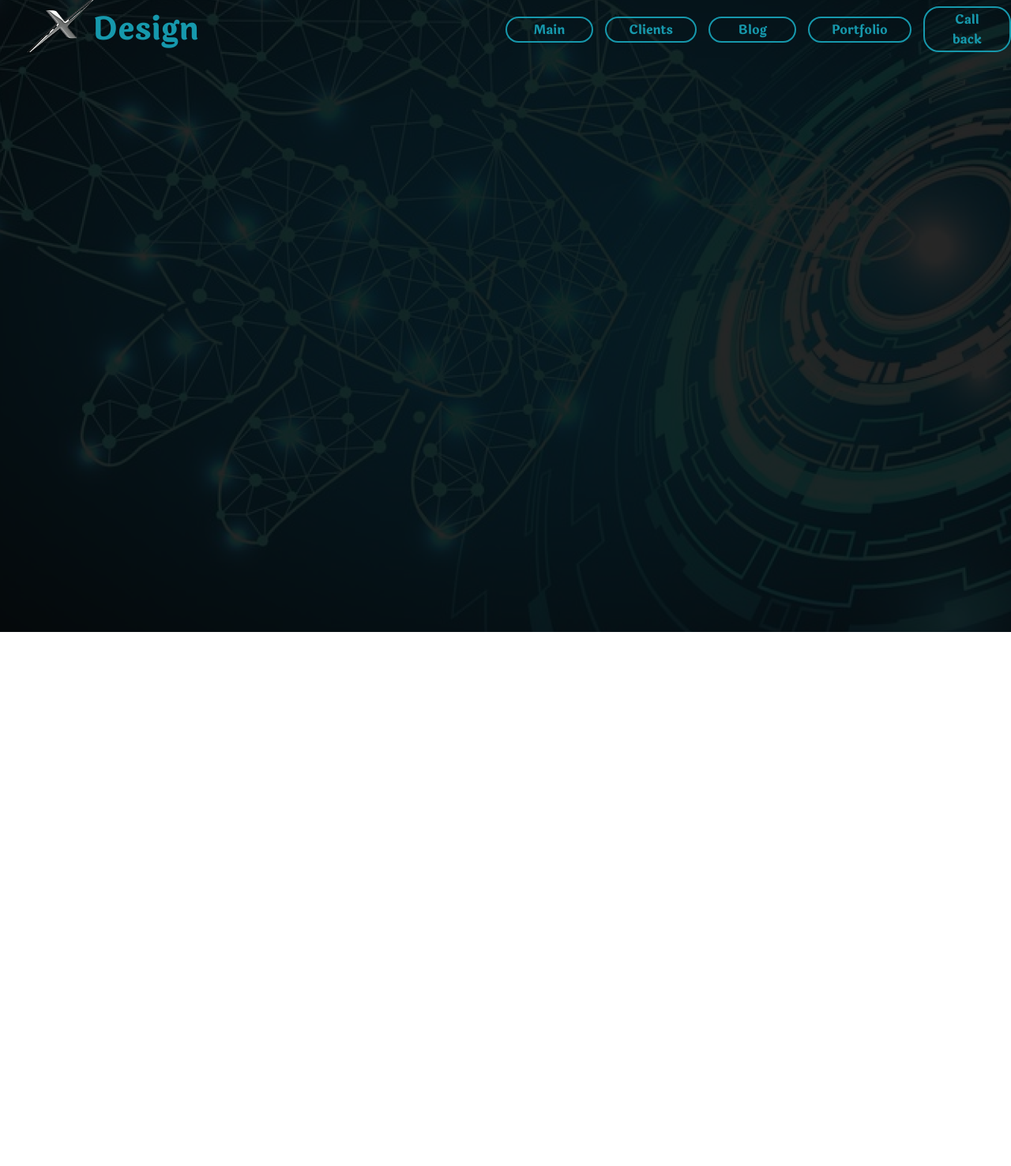
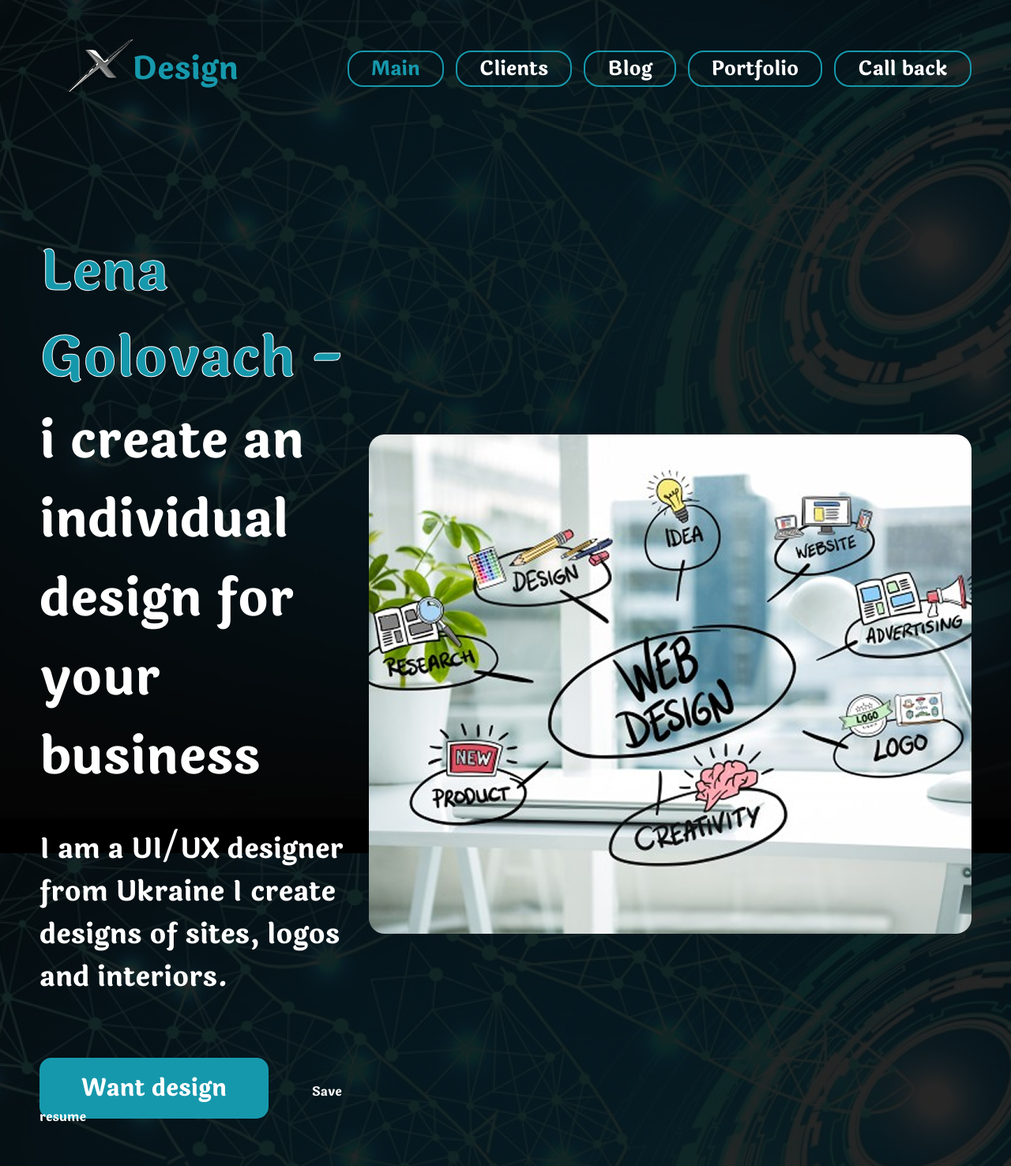
Before and after one commit to vlad28042011-art/27.04.2026, a plain HTML site: page L10/index.html in a window 1280 px wide. Shown: the whole page at 79% size. Before the commit the page ends 800 px from the top, so only its background shows below. Drawn offline with Linux system fonts and the light colour scheme.

Commit message:
makeup done

```diff
--- a/L10/index.html
+++ b/L10/index.html
@@ -1,5 +1,6 @@
 <!DOCTYPE html>
 <html lang="en">
+
 <head>
   <meta charset="UTF-8">
   <meta name="viewport" content="width=device-width, initial-scale=1.0">
@@ -7,6 +8,7 @@
   <link rel="stylesheet" href="style/main.css">
 
 </head>
+
 <body>
   <header class="header fl">
     <div class="logo-box fl">
@@ -17,7 +19,7 @@
       <nav>
         <ul class="nav-list fl">
           <li class="nav-item">
-              <a href="" class="nav-link">Main</a>
+            <a href="" class="nav-link1">Main</a>
           </li>
           <li class="nav-item">
             <a href="" class="nav-link">Clients</a>
@@ -35,6 +37,22 @@
       </nav>
     </div>
   </header>
-    <main></main>
+  <main class="fl main">
+    <div class="left-col col">
+      <h1 class="autor-name">Lena Golovach -</h1>
+      <p class="autor-about">i create an individual
+        design for your business</p>
+      <p class="autor-description">I am a UI/UX designer from Ukraine
+        I create designs of sites, logos and interiors.</p>
+      <div class="autor-link-box">
+        <a href="#" class="autor-link1">Want design</a>
+        <a href="#" class="autor-link">Save resume</a>
+      </div>
+    </div>
+    <div class="right-col col">
+      <img src="image/web-design-concepts-with--5dcd654d15c38 1.png" class="autor-banner" alt="">
+    </div>
+  </main>
 </body>
+
 </html>
--- a/L10/style/main.css
+++ b/L10/style/main.css
@@ -12,6 +12,7 @@ body{
     font-family: laila;
     margin: 0;
     background: url(../image/Прототип.png);
+    padding: 50px;
 }
 
 .fl{
@@ -32,12 +33,21 @@ body{
 .nav-list{
     list-style: none;
     gap: 15px;
+    text-decoration: none;
 
+}
+.nav-link1{
+    color: var(--dk-font-color);
+    text-decoration: none;
+}
+
+.nav-link{
+    white-space: nowrap;
 }
 
 .logo-text,
 .nav-link{
-    color: var(--dk-font-color);
+    color: var(--it--font-color);
     text-decoration: none;
 }
 
@@ -46,6 +56,7 @@ body{
     font-size: 40px;
     position: relative;
     left: -40px;
+    color: var(--dk-font-color);
 
 }
 
@@ -67,3 +78,91 @@ body{
     font-family: Laila;
     src: url(../fonts/Laila-Bold.ttf);
 }
+
+@media (max-width: 768px){
+    .nav-link,
+    .nav-link1{
+        font-size: 5px;
+    }
+
+    .nav-box{
+        display: none;
+    }
+}
+
+@media (min-width: 768px) and (max-width: 1024px){
+    .nav-link,
+    .nav-link1{
+        font-size: 15px;
+    }
+
+    .header{
+        flex-direction: column;
+        gap: 10px;
+    }
+}
+
+@media (min-width: 1024px) and (max-width: 1400px){
+    .nav-link,
+    .nav-link1{
+        font-size: 25px;
+    }
+}
+
+@media (min-width: 1400px){
+    .nav-link,
+    .nav-link1{
+        font-size: 35px;
+    }
+}
+
+.autor-name{
+    font-size: 70px;
+    color: #1698AC;
+    margin-top: 166px;
+    -webkit-text-stroke: 1px var(--it--font-color);
+}
+
+.autor-about{
+    font-size: 65px;
+    color: #FFFFFF;
+}
+
+.autor-description{
+    font-size: 35px;
+    color: #FFFFFF;
+    margin-top: 40px;
+    font-weight: 300;
+}
+
+.autor-link1{
+    background-color: #1698AC;
+    color: #FFFFFF;
+    text-decoration: none;
+    font-size: 30px;
+    border-radius: 15px;
+    padding: 15px 53px;
+    font-weight: 300;
+}
+
+.autor-link{
+    text-decoration: none;
+    color: #FFFFFF;
+    margin-left: 40px;
+    padding: 5px 10px;
+    border-radius: 10px;
+    font-weight: 600;
+}
+
+.autor-link:hover{
+    background-color: var(--dk-font-color);
+    border: 1px solid var(--it--font-color);
+}
+
+.autor-link-box{
+    margin-top: 90px;
+}
+
+.right-col{
+    margin-top: 189px;
+}
```
Lines whose indentation alone changed are shown as unchanged.
